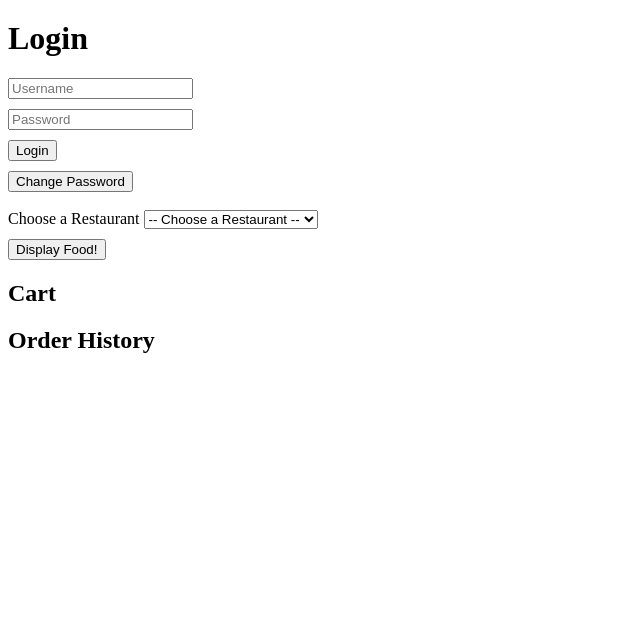
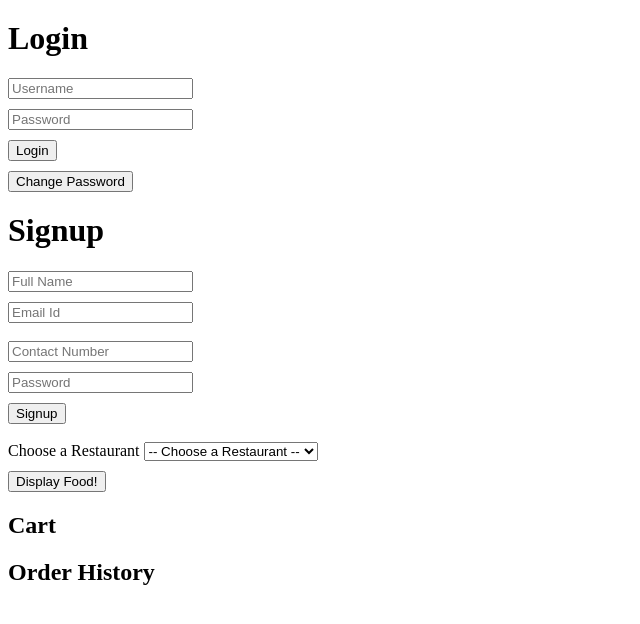
Before and after one commit to harshitt07/swiggy-clone-basics, a website: page index.html in a window 1280 px wide. Shown: the whole page, without its empty margins (0-640 px from the left). Drawn offline with nearby package versions, Linux system fonts and the light colour scheme; no server answers.

Commit message:
minor change (#1)
* minor change

* added id to signup form

* added id to signup form

---------

Co-authored-by: Kartikey Jaiswal <kartikeyjaiswal@Kartikeys-MacBook-Pro.local>

```diff
--- a/index.html
+++ b/index.html
@@ -13,14 +13,15 @@
     <button type="submit" onclick = "forgotPassword()">Change Password</button>
   </div>
 
-  <!-- <h1>Signup</h1>
-  <div id="signUpForm2">
-    <input type="text" id="name" placeholder="Full Name">
+
+  <h1>Signup</h1>
+  <div id="signupForm">
+ <input type="text" id="name" placeholder="Full Name">
     <input type="text" id="email" placeholder="Email Id"><br>
     <input type="number" id="contact" placeholder="Contact Number">
     <input type="password" id="signup_password" placeholder="Password">
-    <button type="submit" onclick="signup()">Signup</button>
-  </div> -->
+    <button type="submit" id="signup" onclick="signup()">Signup</button>
+  </div>
 
   <br/>
 
```
